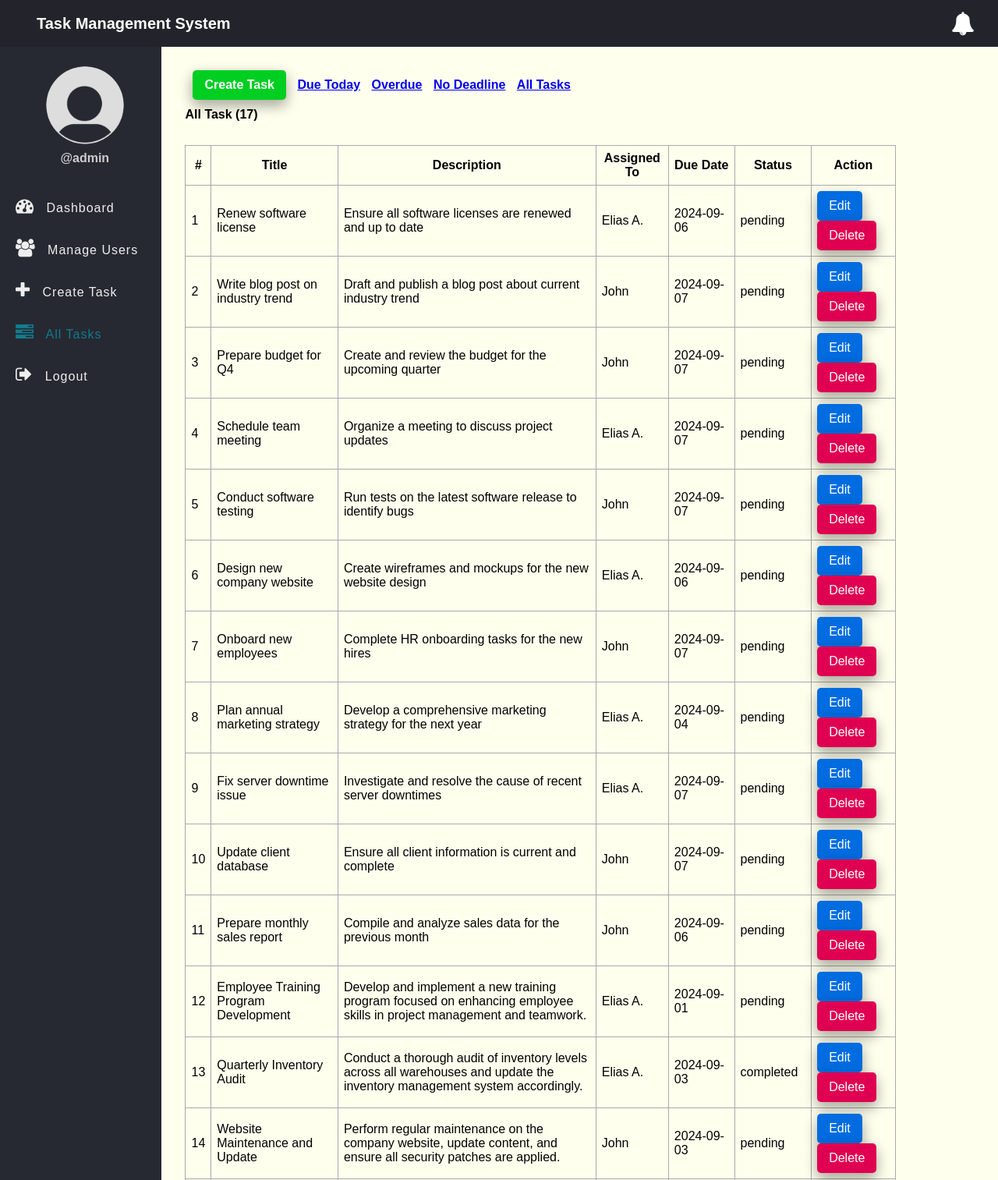
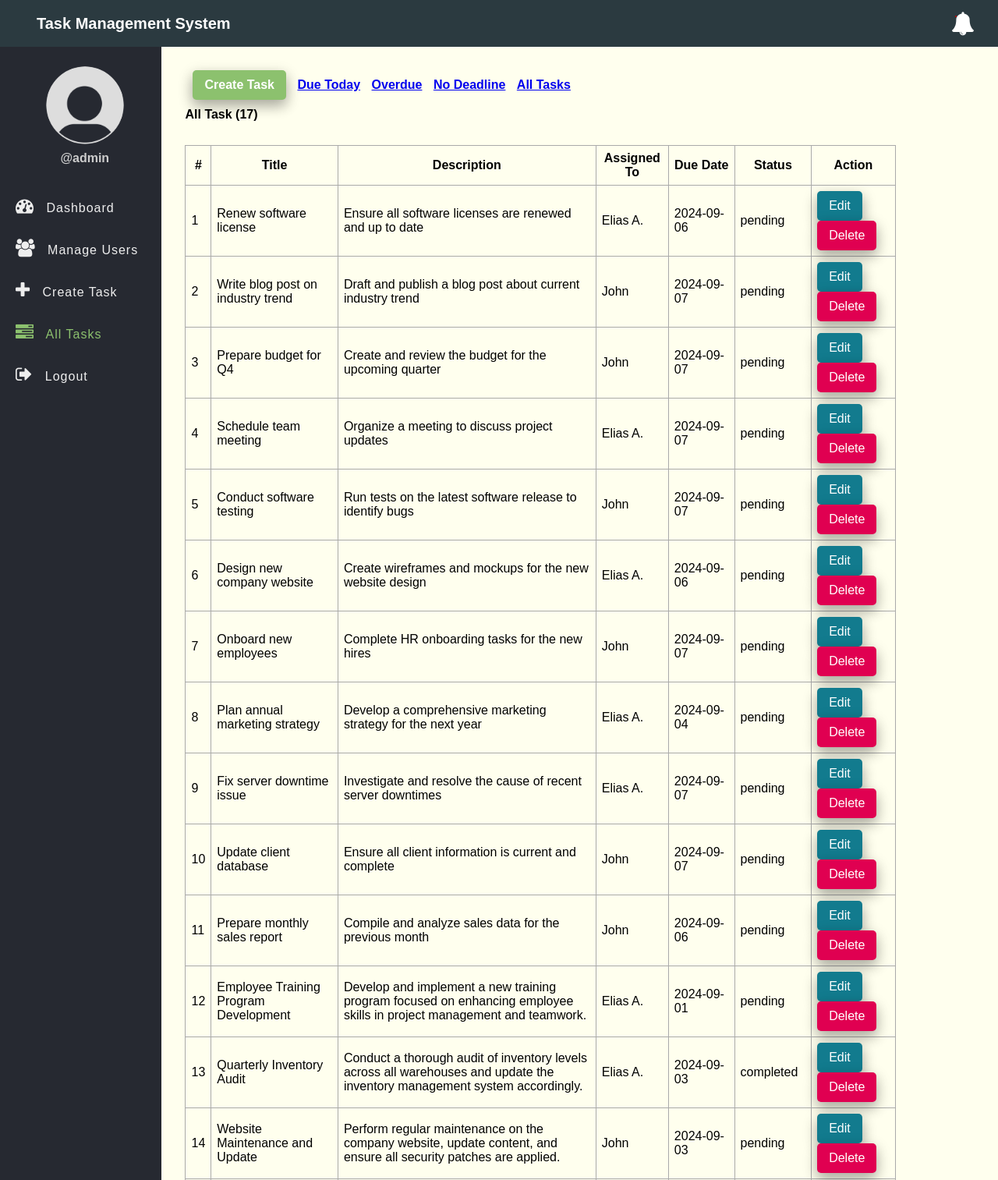
Before and after one commit to edinabwari/task-management-system, a PHP site: page /tasks.php in a window 1280 px wide. Shown: the top 1513 px of the page at 78% size. Run offline with PHP 8.4, Linux system fonts and the light colour scheme; a user stored in the database is signed in; data comes from the database, SQL or seed files in the repository; data that the repository does not hold is empty.

Commit message:
updated the style sheet

```diff
--- a/css/style.css
+++ b/css/style.css
@@ -9,7 +9,7 @@
 	justify-content: space-between;
 	align-items: center;
 	padding: 15px 30px;
-	background: #23242b;
+	background: #2b3a40;
 	color: #fff;
 }
 .u-name {
@@ -24,9 +24,7 @@
 	cursor: pointer;
 	color: #fff;
 }
-/*.header i:hover {
-	color: #127b8e;
-}*/
+
 .header .notification {
 	position: relative;
 	cursor: pointer;
@@ -35,7 +33,7 @@
 	position: absolute;
 	top: 5px;
 	left: 5px;
-	background: #1f1e1e;
+	background: #C80000;
 	padding: 1px;
 	border-radius: 50%;
 }
@@ -94,7 +92,6 @@
 	display: flex;
 }
 
-
 .side-bar ul {
 	margin-top: 20px;
 	list-style: none;
@@ -119,10 +116,10 @@
 	letter-spacing: 1px;
 }
 .side-bar .active a {
-	color: #127b8e !important;
+	color: #8cc16e ;
 }
 .side-bar .active a i {
-	color: #127b8e !important;
+	color: #8cc16e ;
 }
 .side-bar ul .active:hover {
 	background: transparent;
@@ -173,7 +170,7 @@
 	display: inline-block;
     padding-left: 10px;
 	border: none;
-	background: #00CF22;
+	background: #8cc16e;
 	padding: 10px 15px;
 	color: #fff;
 	font-size: 16px;
@@ -192,7 +189,7 @@
 	display: inline-block;
     padding-left: 10px;
 	border: none;
-	background: #00CF22;
+	background: #8cc16e;
 	padding: 10px 15px;
 	color: #fff;
 	font-size: 16px;
@@ -254,7 +251,7 @@
 	display: inline-block;
     padding-left: 10px;
 	border: none;
-	background: #006CE0;
+	background: #127b8e;
 	padding: 10px 15px;
 	color: #fff;
 	font-size: 16px;
@@ -296,7 +293,7 @@
 }
 .success {
 	background: #80CE91;
-	color: #009D22;
+	color: #8cc16e;
 	padding: 10px;
 	margin-bottom: 10px;
 }
```
